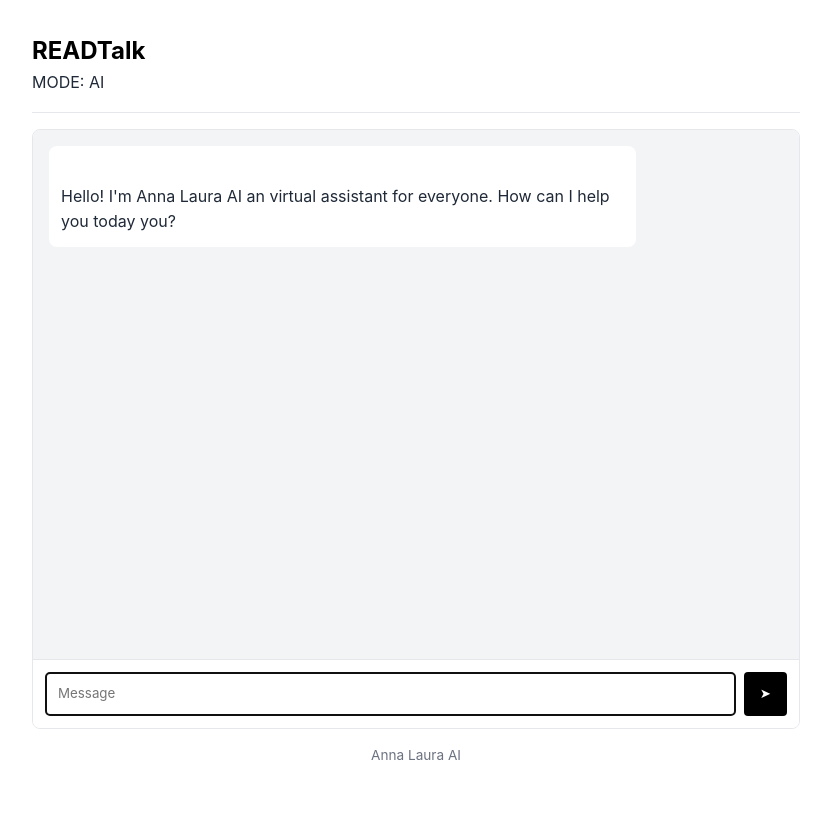
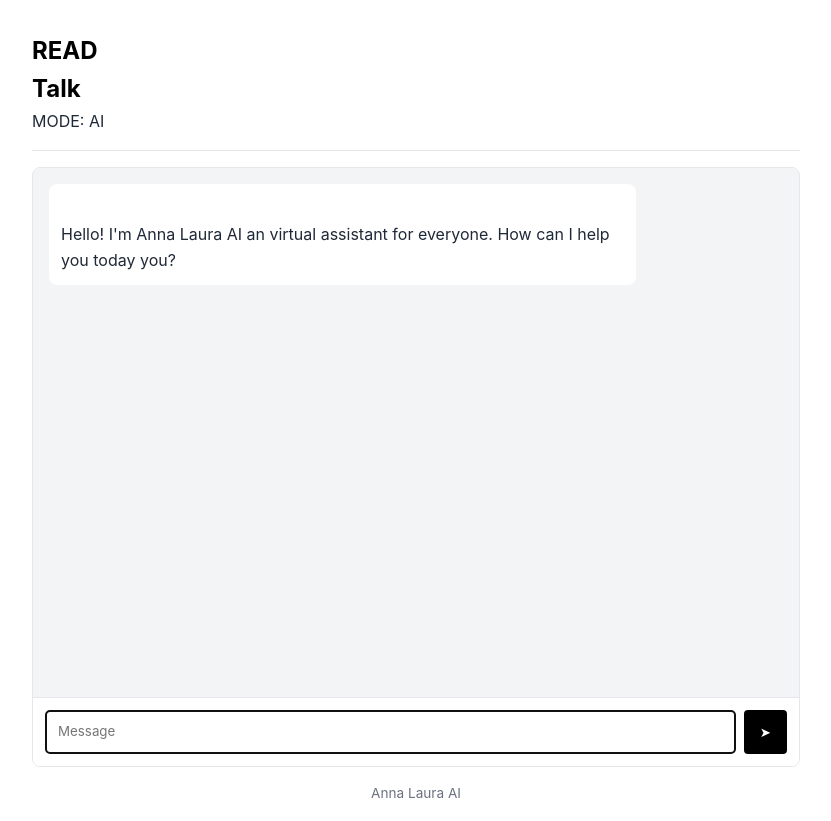
Before and after one commit to readtalk/large-language-model, a website: page public/index.html in a window 1280 px wide. Shown: the whole page, without its empty margins (224-1055 px from the left). Before the commit the page ends 800 px from the top, so only its background shows below. Drawn offline with Linux system fonts and the light colour scheme.

Commit message:
Change header structure from b to p tag

```diff
--- a/public/index.html
+++ b/public/index.html
@@ -144,7 +144,7 @@
 	</head>
 	<body>
 		<header>
-			<h1><b>READ</b>Talk</h1>
+			<h1>READ<p>Talk</p></h1>
 			<p>MODE: AI</p>
 		</header>
 
```
